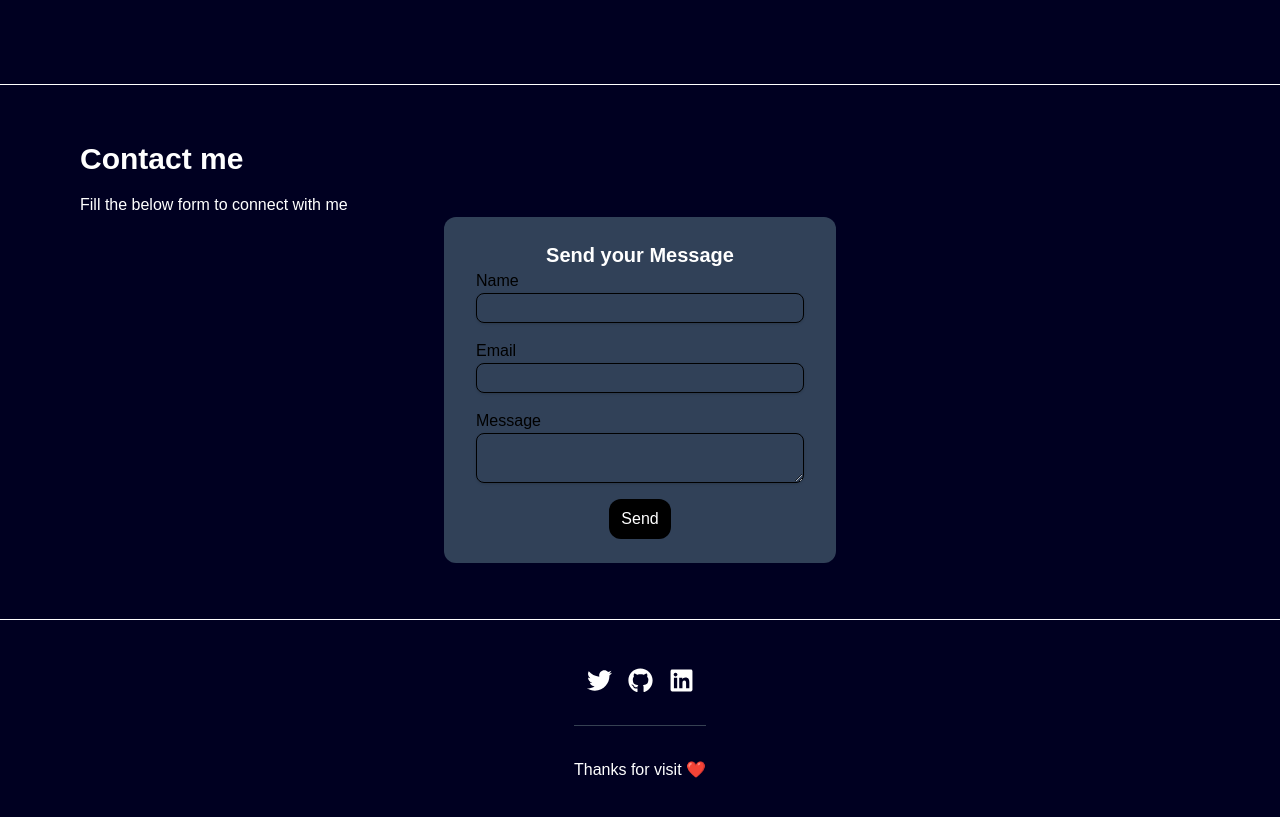
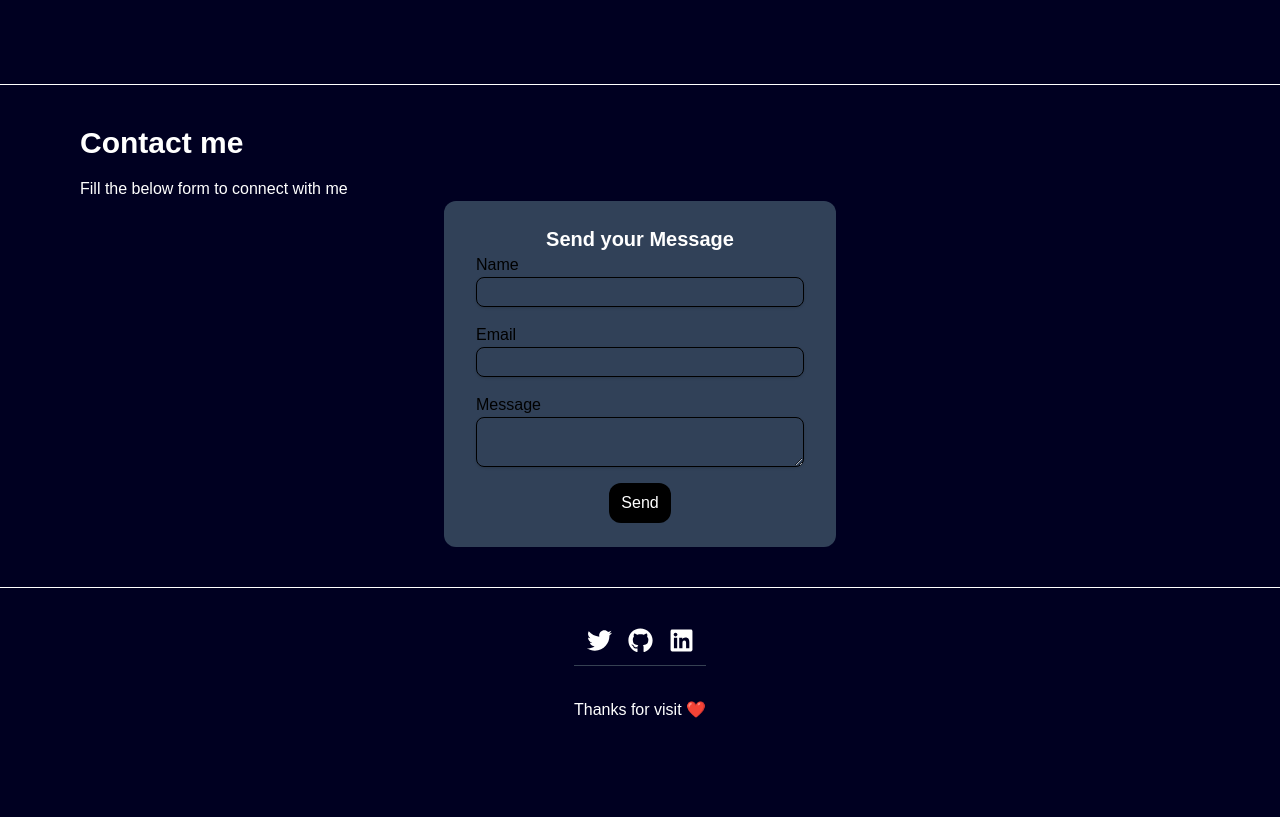
Before and after one commit to theahmed619/Portfolio, a React (Vite) app: page / in a window 1280 px wide. Shown: the part 1800-2617 px from the top of the page. After the commit the page ends 2562 px from the top, so only its background shows below. Built offline with nearby package versions, Linux system fonts and the light colour scheme.

Commit message:
contact section size updata

```diff
--- a/src/components/Contact.jsx
+++ b/src/components/Contact.jsx
@@ -29,7 +29,7 @@ const Contact = () => {
     <>
       <div
         name="Contact"
-        className="max-w-screen-2xl container mx-auto px-4 md:px-20 my-14"
+        className="max-w-screen-2xl container mx-auto px-4 md:px-20 my-10"
       >
         <h1 className="text-3xl font-bold mb-4">Contact me</h1>
         <span>Fill the below form to connect with me </span>
--- a/src/components/Footer.jsx
+++ b/src/components/Footer.jsx
@@ -5,7 +5,7 @@ const Footer = () => {
   return (
     <>
       <hr />
-      <footer className="py-12">
+      <footer className="py-10 ">
         <div className="max-w-screen-2xl container mx-auto px-4 md:px-14 ">
           <div className=" flex flex-col items-center justify-center">
             <div className="flex space-x-4">
@@ -13,7 +13,7 @@ const Footer = () => {
               <FaGithub size={25} />
               <FaLinkedin size={25} />
             </div>
-            <div className="mt-8 border-t border-gray-700 pt-8 flex-col items-center">
+            <div className="mt-3 border-t border-gray-700 pt-8 flex-col items-center">
               <p>Thanks for visit ❤️</p>
             </div>
           </div>
```
